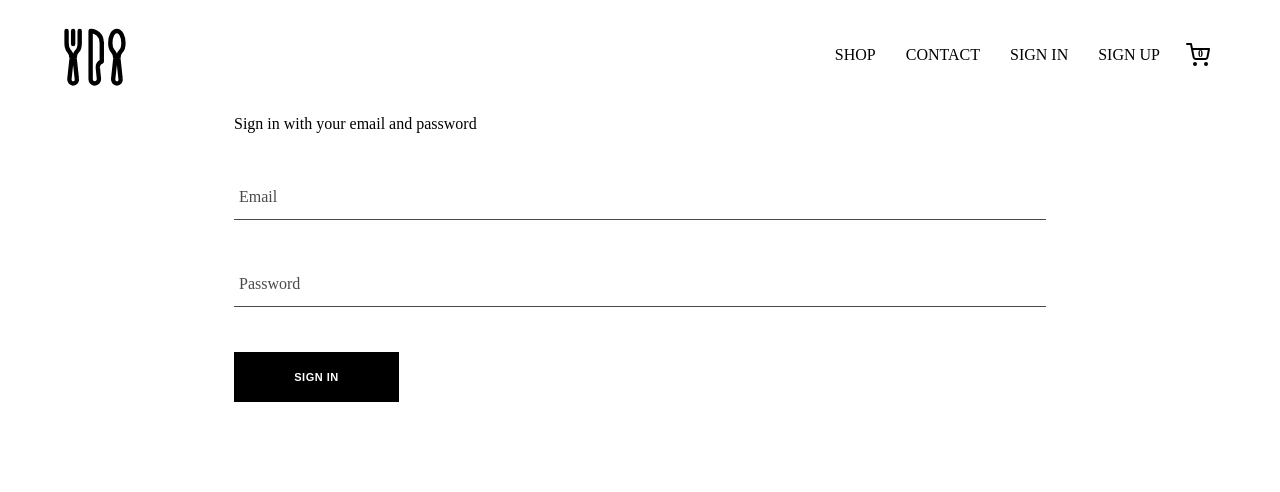
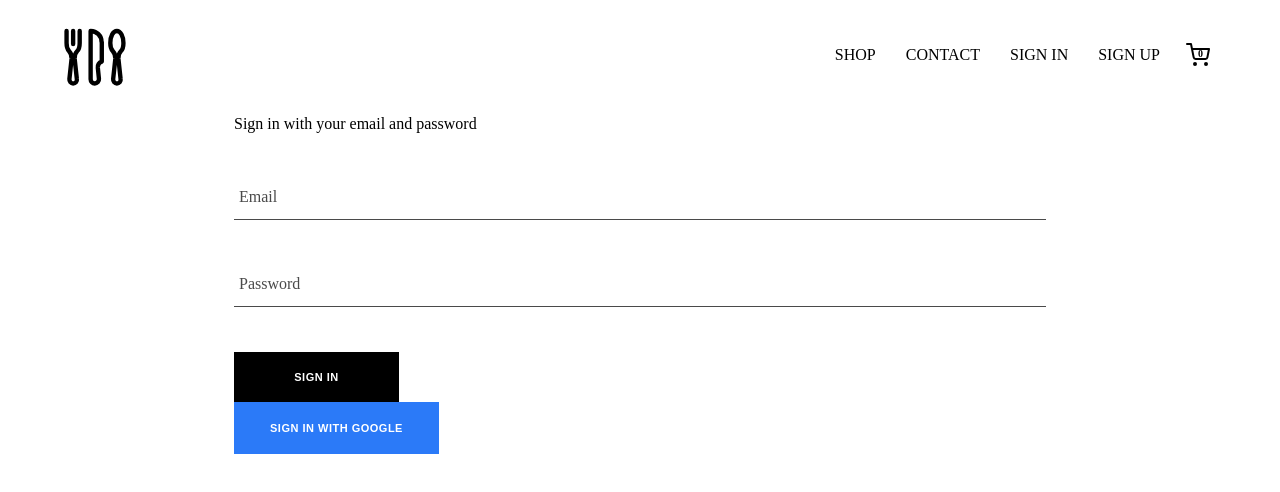
Before and after one commit to vsensei/Project_Ceres, a React (Create React App) app in the folder client/: page /signin in a window 1280 px wide. Shown: the top 492 px of the page. Built offline with nearby package versions, Linux system fonts and the light colour scheme; no server answers.

Commit message:
added google signin to signin component

```diff
--- a/client/src/pages/signin/signin.component.js
+++ b/client/src/pages/signin/signin.component.js
@@ -2,16 +2,23 @@ import React, { useState } from 'react';
 import CustomButton from 'components/shared/custombutton/custombutton.component';
 import { connect } from 'react-redux';
 import SignInSignUp from 'components/signinsignup/signinsignup.component';
-import { emailSignInStart } from 'redux/user/user.actions';
+import { emailSignInStart, googleSignInStart } from 'redux/user/user.actions';
 
-const SignInPage = ({ emailSignInStart }) => {
+const SignInPage = ({ emailSignInStart, googleSignInStart }) => {
   const [userCredentials, setUserCredentials] = useState({
     email: '',
     password: '',
   });
   const { email, password } = userCredentials;
   const title = 'Sign in with your email and password';
-  const buttons = <CustomButton type="submit">Sign In</CustomButton>;
+  const buttons = (
+    <>
+      <CustomButton type="submit">Sign In</CustomButton>
+      <CustomButton onClick={googleSignInStart} alternative>
+        Sign In With Google
+      </CustomButton>
+    </>
+  );
   const signInInputs = [
     {
       name: 'email',
@@ -47,6 +54,7 @@ const SignInPage = ({ emailSignInStart }) => {
 const mapDispatchToProps = (dispatch) => ({
   emailSignInStart: (email, password) =>
     dispatch(emailSignInStart(email, password)),
+  googleSignInStart: () => dispatch(googleSignInStart()),
 });
 
 export default connect(null, mapDispatchToProps)(SignInPage);
```
